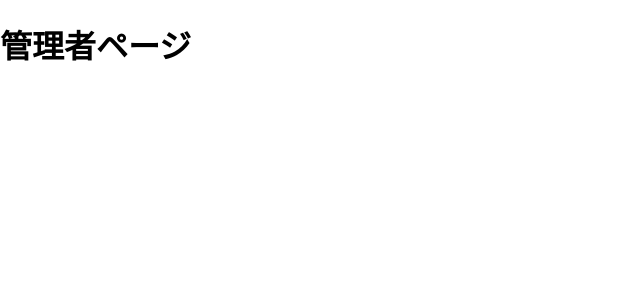
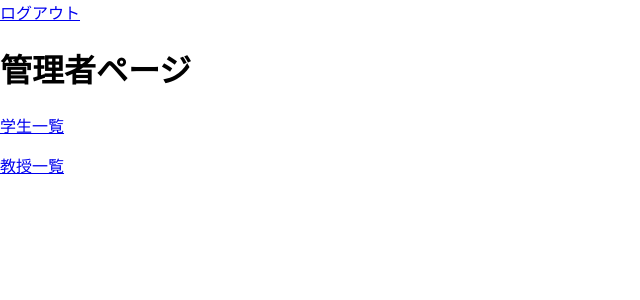
Before and after one commit to webfrontier-intern-2022/univsystem2, a React (Create React App) app in the folder univsystem/: page /SuperUserPage in a window 1280 px wide. Shown: the top 300 px of the page, without its empty margins (0-640 px from the left). Built offline with nearby package versions, Linux system fonts and the light colour scheme.

Commit message:
きたにょ

```diff
--- a/univsystem/src/pages/EditProfesserPage.tsx
+++ b/univsystem/src/pages/EditProfesserPage.tsx
@@ -1,9 +1,12 @@
 import React from 'react'
+import { Link } from 'react-router-dom'
 
 const EditProfesserPage: React.FC = () => {
     return (
         <div>
+            <Link to="/LoginPage">ログアウト</Link>
             <h1>教授一覧</h1>
+            <Link to="/SuperUserPage">戻る</Link>
         </div>
     )
 }
--- a/univsystem/src/pages/EditStudentPage.tsx
+++ b/univsystem/src/pages/EditStudentPage.tsx
@@ -1,9 +1,12 @@
 import React from 'react'
+import { Link } from 'react-router-dom'
 
 const EditStudentPage: React.FC = () => {
     return (
         <div>
+            <Link to="/LoginPage">ログアウト</Link>
             <h1>学生一覧</h1>
+            <Link to="/SuperUserPage">戻る</Link>
         </div>
     )
 }
--- a/univsystem/src/pages/SuperUserPage.tsx
+++ b/univsystem/src/pages/SuperUserPage.tsx
@@ -1,9 +1,15 @@
 import React from 'react'
+import { Link } from 'react-router-dom'
 
 const SuperUserPage: React.FC = () => {
     return (
         <div>
+            <Link to="/LoginPage">ログアウト</Link>
             <h1>管理者ページ</h1>
+
+            <Link to="/EditStudentPage">学生一覧</Link>
+            <p></p>
+            <Link to="/EditProfesserPage">教授一覧</Link>
         </div>
     )
 }
```
